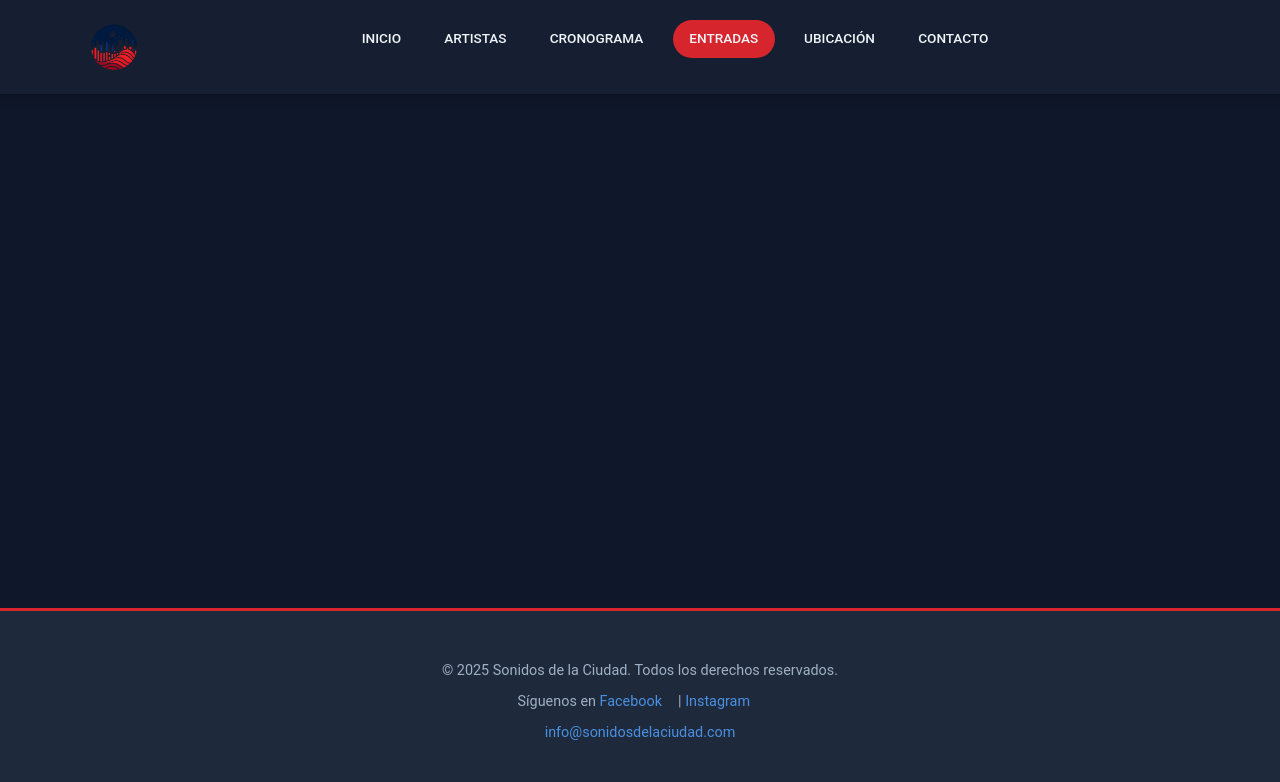
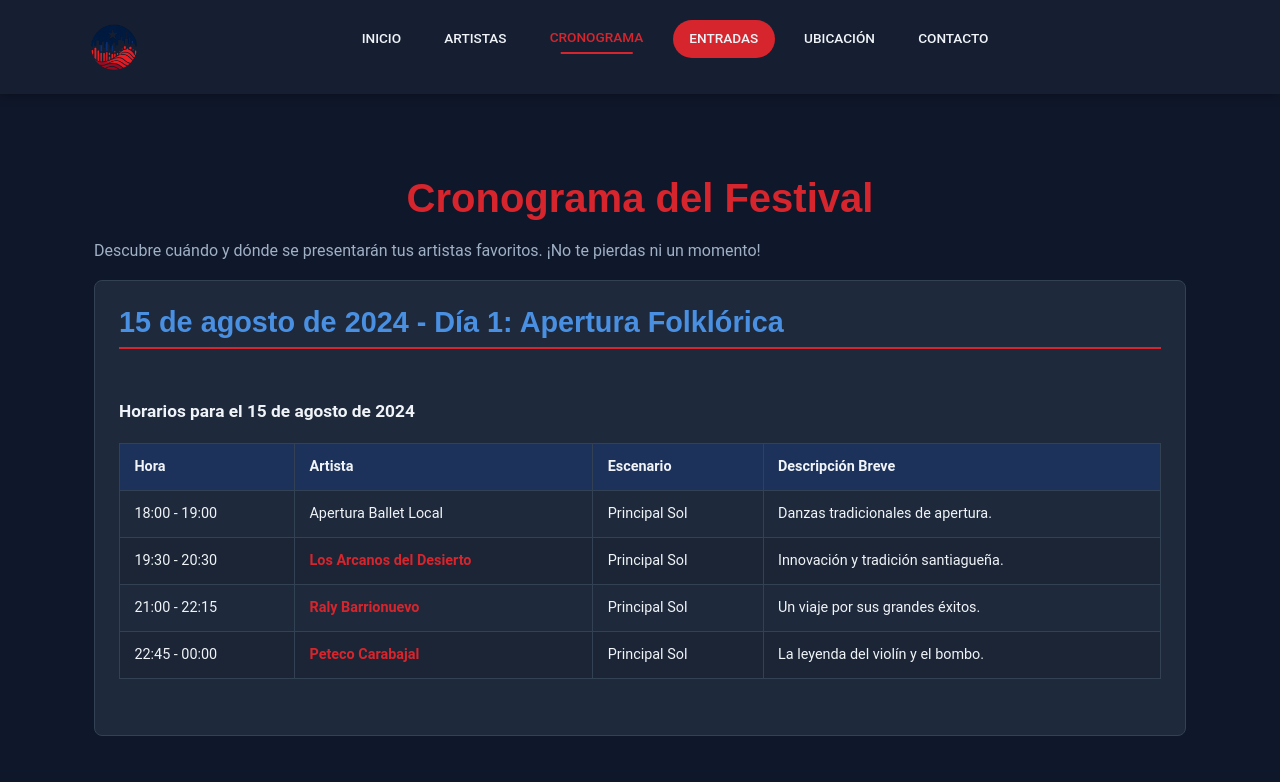
Before and after one commit to FranCODER1/web-festival-vu, a Vue app: page /cronograma in a window 1280 px wide. Shown: the top 782 px of the page. Built offline with nearby package versions, Linux system fonts and the light colour scheme.

Commit message:
cronogramaview.vue

```diff
--- a/src/router/index.js
+++ b/src/router/index.js
@@ -1,6 +1,11 @@
 import { createRouter, createWebHistory } from 'vue-router'
 import HomeView from '../views/HomeView.vue'
-import ArtistasView from '../views/ArtistasView.vue' // <<--- 1. ASEGÚRATE DE IMPORTAR ArtistasView.vue
+import ArtistasView from '../views/ArtistasView.vue'
+import CronogramaView from '../views/CronogramaView.vue'
+// Importa aquí las otras vistas cuando las crees:
+// import EntradasView from '../views/EntradasView.vue'
+// import UbicacionView from '../views/UbicacionView.vue'
+// import ContactoView from '../views/ContactoView.vue'
 
 const routes = [
   {
@@ -9,28 +14,58 @@ const routes = [
     component: HomeView
   },
   {
-    path: '/artistas', // <<--- 2. ASEGÚRATE DE QUE ESTA RUTA ESTÉ DEFINIDA
+    path: '/artistas',
     name: 'artistas',
-    component: ArtistasView // <<--- 3. ASEGÚRATE DE QUE APUNTE AL COMPONENTE CORRECTO
-  }
-  // Aquí puedes añadir las otras rutas más adelante
-  // { path: '/cronograma', name: 'cronograma', component: () => import('../views/CronogramaView.vue') },
-  // { path: '/entradas', name: 'entradas', component: () => import('../views/EntradasView.vue') },
-  // { path: '/ubicacion', name: 'ubicacion', component: () => import('../views/UbicacionView.vue') },
-  // { path: '/contacto', name: 'contacto', component: () => import('../views/ContactoView.vue') }
+    component: ArtistasView
+  },
+  {
+    path: '/cronograma',
+    name: 'cronograma',
+    component: CronogramaView
+  },
+  // Descomenta y completa estas rutas cuando tengas los componentes de vista:
+  // {
+  //   path: '/entradas',
+  //   name: 'entradas',
+  //   component: EntradasView // Asegúrate de importar EntradasView arriba
+  // },
+  // {
+  //   path: '/ubicacion',
+  //   name: 'ubicacion',
+  //   component: UbicacionView // Asegúrate de importar UbicacionView arriba
+  // },
+  // {
+  //   path: '/contacto',
+  //   name: 'contacto',
+  //   component: ContactoView // Asegúrate de importar ContactoView arriba
+  // },
+
+  // Opcional: Una ruta "catch-all" para páginas no encontradas (404)
+  // {
+  //   path: '/:catchAll(.*)', // Vue Router 4.x syntax for catch-all
+  //   name: 'NotFound',
+  //   component: () => import(/* webpackChunkName: "notfound" */ '../views/NotFoundView.vue') // Crea este componente
+  // }
 ]
 
 const router = createRouter({
-  history: createWebHistory(process.env.BASE_URL), // o import.meta.env.BASE_URL para Vite
+  history: createWebHistory(process.env.BASE_URL), // Para Vue CLI con Webpack
+  // Si usas Vite, sería: history: createWebHistory(import.meta.env.BASE_URL),
   routes,
-  linkActiveClass: 'active',
-  linkExactActiveClass: 'exact-active',
+  linkActiveClass: 'active', // Clase para el enlace activo (coincide con tu CSS)
+  linkExactActiveClass: 'exact-active', // Clase para el enlace exacto activo (coincide con tu CSS)
   scrollBehavior(to, from, savedPosition) {
     if (savedPosition) {
+      // Si el usuario vuelve atrás, restaura la posición de scroll
       return savedPosition;
     } else if (to.hash) {
-      return { el: to.hash, behavior: 'smooth' };
+      // Si hay un hash en la URL (ej. #video-promo), haz scroll a ese elemento
+      return {
+        el: to.hash,
+        behavior: 'smooth', // Scroll suave
+      };
     } else {
+      // Por defecto, haz scroll al inicio de la página en cada nueva navegación
       return { left: 0, top: 0, behavior: 'smooth' };
     }
   }
--- a/src/views/CronogramaView.vue
+++ b/src/views/CronogramaView.vue
@@ -0,0 +1,190 @@
+// src/views/CronogramaView.vue
+<template>
+  <main class="cronograma-page-content">
+    <div class="container">
+      <section id="horarios-festival">
+        <h1>Cronograma del Festival</h1>
+        <p>Descubre cuándo y dónde se presentarán tus artistas favoritos. ¡No te pierdas ni un momento!</p>
+
+        <div v-if="diasDelFestival && diasDelFestival.length > 0">
+          <div v-for="dia in diasDelFestival" :key="dia.fechaISO" class="dia-cronograma">
+            <h2>{{ formatearFecha(dia.fechaISO) }} - {{ dia.nombreDia }}</h2>
+            <div class="table-responsive-wrapper">
+              <table class="tabla-cronograma">
+                <caption>Horarios para el {{ formatearFecha(dia.fechaISO) }}</caption>
+                <thead>
+                  <tr>
+                    <th>Hora</th>
+                    <th>Artista</th>
+                    <th>Escenario</th>
+                    <th>Descripción Breve</th>
+                  </tr>
+                </thead>
+                <tbody>
+                  <tr v-if="dia.eventos.length === 0">
+                    <td colspan="4" class="no-eventos">Próximamente más detalles para este día.</td>
+                  </tr>
+                  <tr v-for="evento in dia.eventos" :key="evento.id">
+                    <td data-label="Hora">{{ evento.hora }}</td>
+                    <td data-label="Artista">
+                      <router-link v-if="evento.artistaSlug" :to="`/artistas/${evento.artistaSlug}`">
+                        {{ evento.artista }}
+                      </router-link>
+                      <span v-else>{{ evento.artista }}</span>
+                    </td>
+                    <td data-label="Escenario">{{ evento.escenario }}</td>
+                    <td data-label="Descripción Breve">{{ evento.descripcion || 'Presentación especial' }}</td>
+                  </tr>
+                </tbody>
+              </table>
+            </div>
+          </div>
+        </div>
+        <div v-else class="loading-placeholder">
+          <p>El cronograma completo se anunciará próximamente.</p>
+        </div>
+
+      </section>
+    </div>
+  </main>
+</template>
+
+<script>
+export default {
+  name: 'CronogramaView',
+  data() {
+    return {
+      // Ejemplo de estructura de datos para el cronograma
+      // Las fechas deben estar en formato ISO (YYYY-MM-DD) para facilitar el orden y formateo
+      diasDelFestival: [
+        {
+          fechaISO: '2024-08-15', // Jueves 15 de Agosto, 2024 (Año-Mes-Día)
+          nombreDia: 'Día 1: Apertura Folklórica',
+          eventos: [
+            { id: 'd1e1', hora: '18:00 - 19:00', artista: 'Apertura Ballet Local', escenario: 'Principal Sol', descripcion: 'Danzas tradicionales de apertura.' },
+            { id: 'd1e2', hora: '19:30 - 20:30', artista: 'Los Arcanos del Desierto', artistaSlug: 'los-arcanos-del-desierto', escenario: 'Principal Sol', descripcion: 'Innovación y tradición santiagueña.' },
+            { id: 'd1e3', hora: '21:00 - 22:15', artista: 'Raly Barrionuevo', artistaSlug: 'raly-barrionuevo', escenario: 'Principal Sol', descripcion: 'Un viaje por sus grandes éxitos.' },
+            { id: 'd1e4', hora: '22:45 - 00:00', artista: 'Peteco Carabajal', artistaSlug: 'peteco-carabajal', escenario: 'Principal Sol', descripcion: 'La leyenda del violín y el bombo.' },
+          ]
+        },
+        {
+          fechaISO: '2024-08-16', // Viernes 16 de Agosto, 2024
+          nombreDia: 'Día 2: Corazón de Chacarera',
+          eventos: [
+            { id: 'd2e1', hora: '19:00 - 20:00', artista: 'Artistas Emergentes SDE', escenario: 'Alternativo Luna' },
+            { id: 'd2e2', hora: '20:30 - 21:45', artista: 'Dúo Coplanacu', artistaSlug: 'duo-coplanacu', escenario: 'Principal Sol', descripcion: 'La copla hecha canción.' },
+            { id: 'd2e3', hora: '22:15 - 23:30', artista: 'Horacio Banegas', artistaSlug: 'horacio-banegas', escenario: 'Principal Sol' },
+            { id: 'd2e4', hora: '00:00 - Cierre', artista: 'Gran guitarreada popular', escenario: 'Patio Santiagueño', descripcion: 'Música y encuentro bajo las estrellas.' },
+          ]
+        },
+        {
+          fechaISO: '2024-08-17', // Sábado 17 de Agosto, 2024
+          nombreDia: 'Día 3: Noche de Leyendas',
+          eventos: [
+            { id: 'd3e1', hora: '20:00 - 21:30', artista: 'Jóvenes Talentos del Malambo', escenario: 'Alternativo Luna', descripcion: 'Demostración de destreza y pasión.' },
+            { id: 'd3e2', hora: '22:00 - 23:45', artista: 'Los Manseros Santiagueños', artistaSlug: 'los-manseros-santiaguenos', escenario: 'Principal Sol', descripcion: 'Un cierre inolvidable con los embajadores del folklore.' },
+            // { id: 'd3e3', hora: '00:00 - Cierre', artista: 'DJ Set Folklore Electrónico', escenario: 'Alternativo Luna' },
+          ]
+        }
+      ]
+    };
+  },
+  methods: {
+    formatearFecha(fechaISO) {
+      const opciones = { year: 'numeric', month: 'long', day: 'numeric', timeZone: 'UTC' };
+      // El timeZone: 'UTC' es para evitar problemas con la zona horaria del cliente al convertir la fecha
+      return new Date(fechaISO).toLocaleDateString('es-ES', opciones);
+    }
+  },
+  // mounted() {
+  //   // En un futuro, podrías cargar el cronograma desde una API:
+  //   // fetch('/api/cronograma')
+  //   //  .then(res => res.json())
+  //   //  .then(data => this.diasDelFestival = data)
+  //   //  .catch(err => console.error("Error cargando cronograma:", err));
+  // }
+}
+</script>
+
+<style scoped>
+.cronograma-page-content {
+  padding-top: 2rem;
+  padding-bottom: 3rem;
+}
+
+#horarios-festival h1 {
+  text-align: center;
+  margin-bottom: 1rem;
+  color: var(--color-primary-red);
+  font-size: 2.5rem;
+}
+#horarios-festival > .container > p { /* El párrafo introductorio */
+  text-align: center;
+  color: var(--color-text-medium);
+  margin-bottom: 2.5rem;
+  font-size: 1.1rem;
+}
+
+.dia-cronograma {
+  margin-bottom: 3rem;
+  background-color: var(--color-background-surface-dark); /* Fondo para cada día */
+  padding: 1.5rem;
+  border-radius: 8px;
+  border: 1px solid var(--color-border-dark);
+}
+
+.dia-cronograma h2 {
+  color: var(--color-accent-light-blue);
+  margin-bottom: 1.5rem;
+  border-bottom: 2px solid var(--color-primary-red);
+  padding-bottom: 0.5rem;
+  font-size: 1.8rem;
+}
+
+.table-responsive-wrapper {
+  overflow-x: auto; /* Permite scroll horizontal en tablas grandes en móvil */
+}
+
+.tabla-cronograma {
+  width: 100%;
+  /* Los estilos base de la tabla (colores, bordes) vendrán de estilos.css global */
+  /* Aquí puedes añadir estilos específicos para la tabla de cronograma si es necesario */
+  margin-top: 1rem;
+}
+
+.tabla-cronograma th, .tabla-cronograma td {
+  /* Ajustes específicos si son necesarios, pero los globales deberían aplicar */
+  padding: 0.8em 1em; /* Un poco más de padding */
+}
+
+.tabla-cronograma td[data-label="Artista"] a {
+    font-weight: bold;
+    /* color: var(--color-accent-light-blue); Se hereda el color de 'a' global, puedes cambiarlo */
+}
+.tabla-cronograma td[data-label="Artista"] a:hover {
+    /* text-decoration: underline; */
+}
+
+.no-eventos td {
+    text-align: center;
+    font-style: italic;
+    color: var(--color-text-medium);
+    padding: 2rem 1rem !important;
+}
+
+.loading-placeholder {
+  text-align: center;
+  padding: 3rem;
+  color: var(--color-text-medium);
+}
+
+@media (max-width: 768px) {
+  #horarios-festival h1 {
+    font-size: 2rem;
+  }
+  .dia-cronograma h2 {
+    font-size: 1.5rem;
+  }
+  /* Los estilos de tabla responsiva de estilos.css se aplicarán aquí */
+}
+</style>
```
